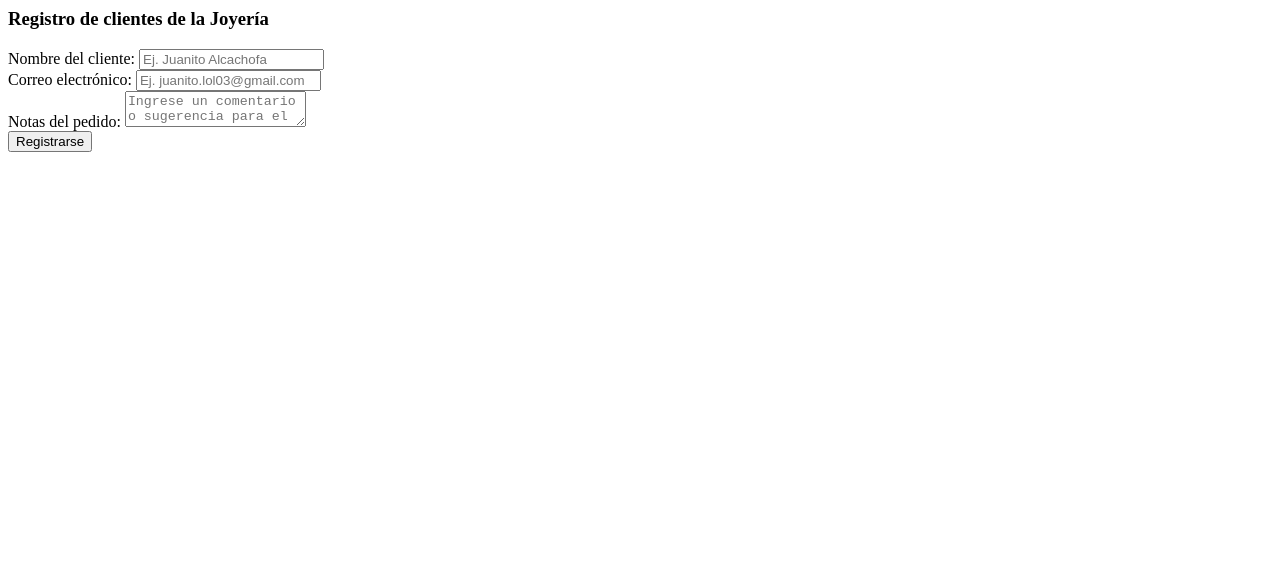
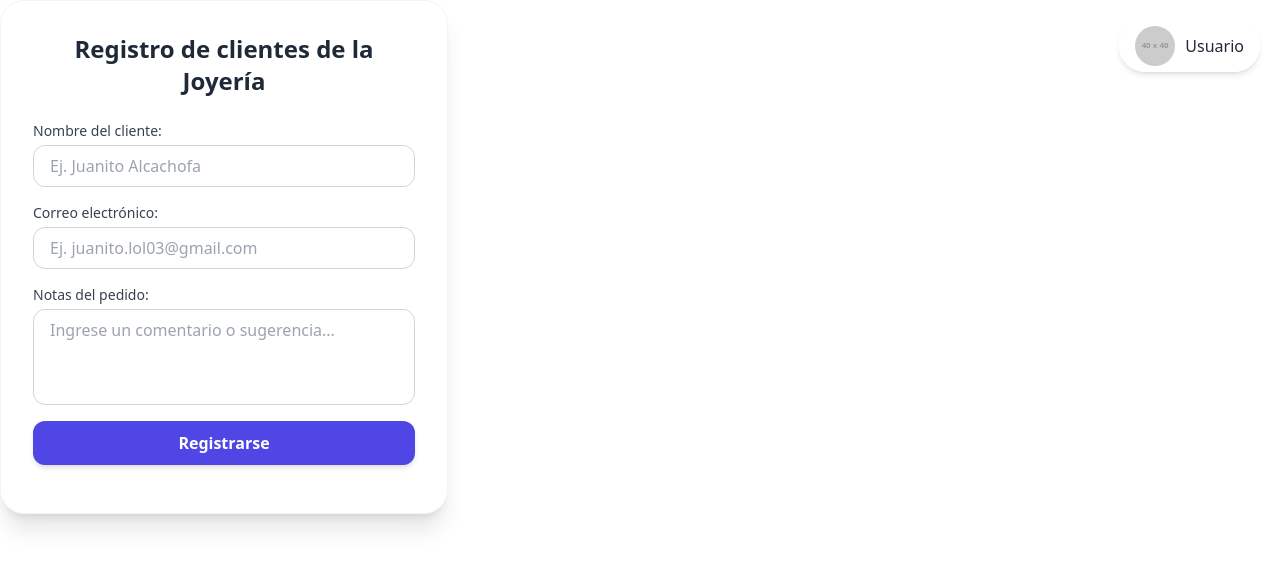
Before and after one commit to info3-fesc-2027-1/Equipo4-Modelo-Incremental, a website: page index.html in a window 1280 px wide. Drawn offline with nearby package versions, Linux system fonts and the light colour scheme.

Commit message:
Cambio de interfaz de registro con Tailwind CSS

```diff
--- a/RF1/clientes.js
+++ b/RF1/clientes.js
@@ -3,6 +3,19 @@ const SUPABASE_ANON_KEY = 'eyJhbGciOiJIUzI1NiIsInR5cCI6IkpXVCJ9.eyJpc3MiOiJzdXBh
 
 const { createClient } = supabase;
 const _supabase = createClient(SUPABASE_URL, SUPABASE_ANON_KEY);
+
+
+function mostrarPantallaPrincipal(nombreUsuario) {
+    document.getElementById('orderForm-container').style.display = 'none';
+    document.getElementById('username-display').textContent = nombreUsuario;
+    document.getElementById('user-avatar').src = `https://ui-avatars.com/api/?name=${encodeURIComponent(nombreUsuario)}&background=random`;
+}
+
+// Al cargar la página, revisa si ya había sesión guardada previamente
+const usuarioGuardado = localStorage.getItem('usuario_posa');
+if (usuarioGuardado) {
+    mostrarPantallaPrincipal(usuarioGuardado);
+}
 
  document.getElementById('confirmBtn').addEventListener('click', async function() {
     const nombre = document.getElementById('clientName').value.trim();
@@ -27,6 +40,10 @@ const _supabase = createClient(SUPABASE_URL, SUPABASE_ANON_KEY);
       return;
     }
 
+    localStorage.setItem('usuario_posa', nombre);
+    mostrarPantallaPrincipal(nombre);
+
+
     document.getElementById('orderForm').reset();
     alert('Cliente registrado con éxito!');
 });
--- a/index.html
+++ b/index.html
@@ -1,27 +1,43 @@
+<head>
+    <script src="https://cdn.tailwindcss.com"></script>
+    <script src="https://cdn.jsdelivr.net/npm/@supabase/supabase-js@2"></script>
+<script src="./RF1/clientes.js" type="module"></script>
+</head>
 
-<script src="https://cdn.jsdelivr.net/npm/@supabase/supabase-js@2"></script>
-<script src="./RF1/clientes.js" type="module"></script>
 
-<div class="checkout-container">
-    <h3>Registro de clientes de la Joyería</h3>
-    <form id="orderForm">
-        <div class="form-group">
-            <label for="clientName">Nombre del cliente:</label>
-            <input type="text" id="clientName" placeholder="Ej. Juanito Alcachofa" required>
+<body>
+
+<div class="fixed top-5 right-5 flex items-center gap-2.5 bg-white/90 px-4 py-1.5 rounded-full shadow-md z-50">
+  <img id="user-avatar" src="https://via.placeholder.com/40" alt="Avatar" class="w-10 h-10 rounded-full object-cover">
+  <span id="username-display" class="font-medium text-gray-800">Usuario</span>
+</div>
+
+<div id="orderForm-container" class="w-full max-w-md bg-white p-8 rounded-3xl shadow-xl border border-gray-100">
+    <h3 class="text-2xl font-bold text-gray-800 text-center mb-6">Registro de clientes de la Joyería</h3>
+
+    <form id="orderForm" class="space-y-4">
+        <div>
+            <label for="clientName" class="block text-sm font-medium text-gray-700 mb-1">Nombre del cliente:</label>
+            <input type="text" id="clientName" placeholder="Ej. Juanito Alcachofa" required
+                class="w-full px-4 py-2 border border-gray-300 rounded-xl focus:ring-2 focus:ring-indigo-500 focus:outline-none">
         </div>
 
-        <div class="form-group">
-            <label for="clientEmail">Correo electrónico:</label>
-            <input type="email" id="clientEmail" placeholder="Ej. juanito.lol03@gmail.com" required>
+        <div>
+            <label for="clientEmail" class="block text-sm font-medium text-gray-700 mb-1">Correo electrónico:</label>
+            <input type="email" id="clientEmail" placeholder="Ej. juanito.lol03@gmail.com" required
+                class="w-full px-4 py-2 border border-gray-300 rounded-xl focus:ring-2 focus:ring-indigo-500 focus:outline-none">
         </div>
 
-        <div class="form-group">
-            <label for="clientNotes">Notas del pedido:</label>
-            <textarea id="clientNotes" placeholder="Ingrese un comentario o sugerencia para el negocio..."></textarea>
+        <div>
+            <label for="clientNotes" class="block text-sm font-medium text-gray-700 mb-1">Notas del pedido:</label>
+            <textarea id="clientNotes" placeholder="Ingrese un comentario o sugerencia..."
+                class="w-full px-4 py-2 border border-gray-300 rounded-xl focus:ring-2 focus:ring-indigo-500 focus:outline-none h-24 resize-none"></textarea>
         </div>
 
-        <button type="button" id="confirmBtn" class="btn-confirm">Registrarse</button>
-
+        <button type="button" id="confirmBtn"
+            class="w-full bg-indigo-600 hover:bg-indigo-700 text-white font-semibold py-2.5 px-4 rounded-xl transition duration-200 shadow-md">
+            Registrarse
+        </button>
     </form>
 </div>
 
@@ -29,3 +45,4 @@
     <h2>Cliente registrados</h2>
     <div id="ordersList" class="orders-grid"></div>
 </div>
+</body>
```
